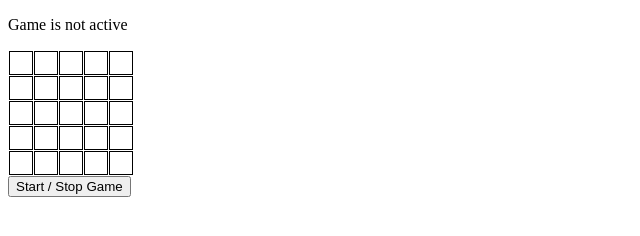
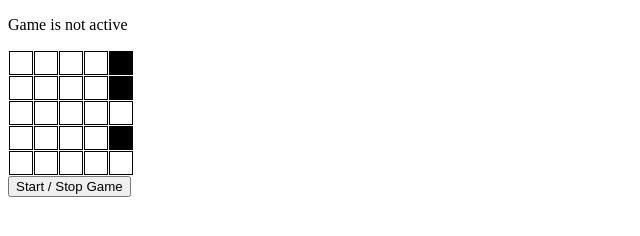
Before and after one commit to tomcoakes/game-of-life, a website with bundled scripts: page index.html in a window 1280 px wide. Shown: the whole page, without its empty margins (0-640 px from the left). Built offline with nearby package versions, Linux system fonts and the light colour scheme.

Commit message:
feat: paint live cells

```diff
--- a/index.html
+++ b/index.html
@@ -12,6 +12,10 @@
       table {
         border-spacing: 1px;
       }
+
+      .live {
+        background-color: black;
+      }
     </style>
     <script src="src/index.ts" defer></script>
   </head>
--- a/src/index.ts
+++ b/src/index.ts
@@ -2,7 +2,12 @@ import Game from './game'
 
 const gameOfLife = new Game()
 
+console.log('>>> board size: ', gameOfLife.board.size)
+console.log('>>> board cells: ', gameOfLife.board.cells)
+
 document.querySelector('table').innerHTML = renderStartingBoard()
+
+paintCells()
 
 document.getElementById('game-status').innerText = 'Game is not active'
 
@@ -24,6 +29,17 @@ function renderStartingBoard() {
   return board
 }
 
+function paintCells() {
+  gameOfLife.board.cells
+    .filter((cell) => cell.alive)
+    .forEach((cell) => {
+      const boardCell = document.getElementsByClassName(
+        `${cell.location.x}-${cell.location.y}`,
+      )[0]
+      boardCell.classList.add('live')
+    })
+}
+
 function toggleGameStatus() {
   if (gameOfLife.isGameRunning) {
     document.getElementById('game-status').innerText = 'Game is active'
```
